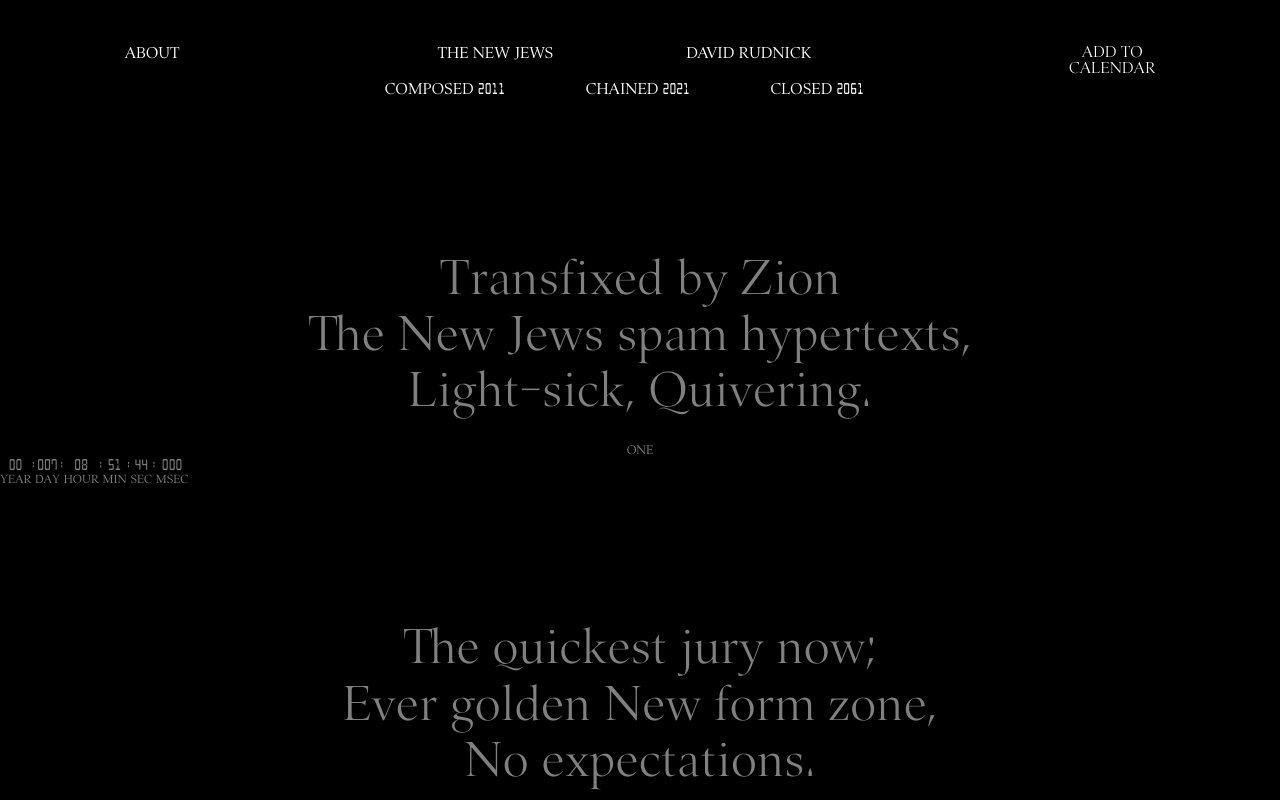
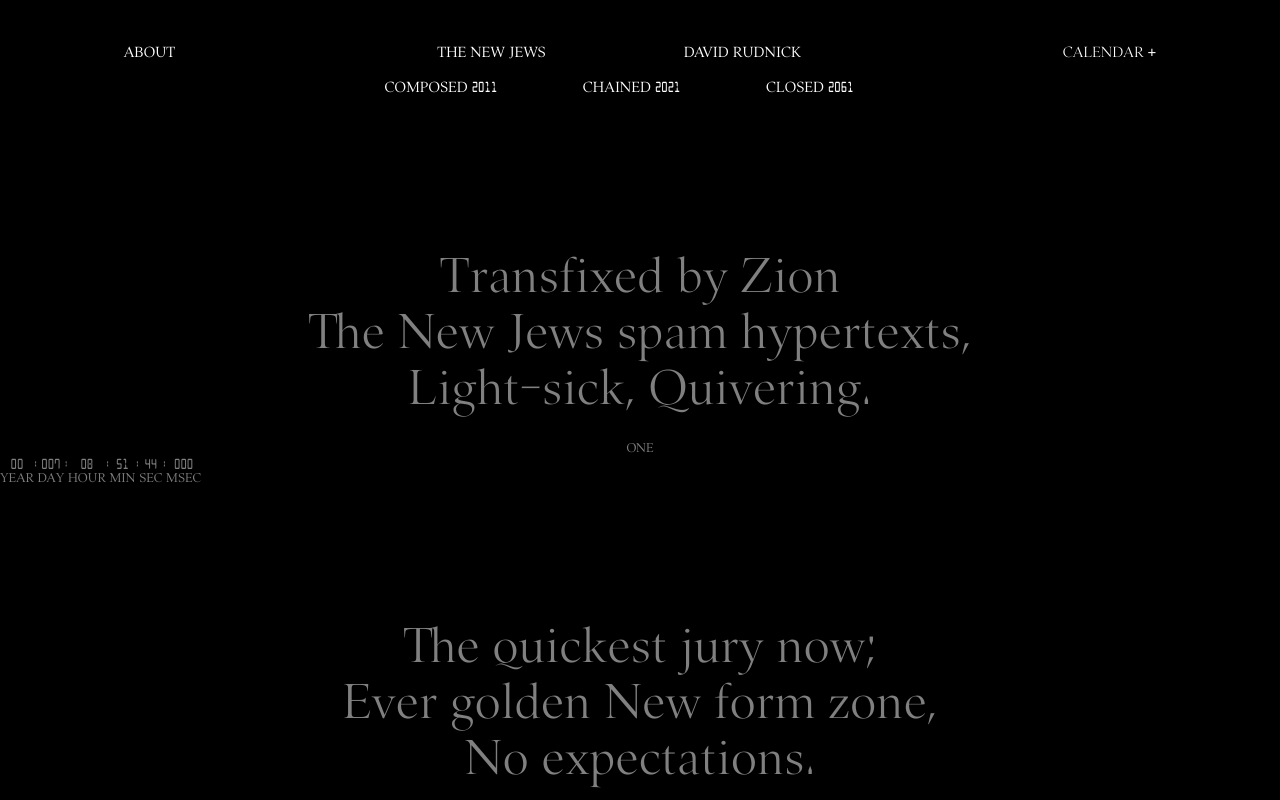
Before and after one commit to folia-app/rudnick-exodus-ii-app, a Vue app: page / in a window 1280 px wide. Shown: the top 800 px of the page. Built offline with nearby package versions, Linux system fonts and the light colour scheme.

Commit message:
touchup, calendar btn change

```diff
--- a/public/index.html
+++ b/public/index.html
@@ -23,7 +23,7 @@
           </small>
         </div>
         <a class="sm_order-first">About</a>
-        <button>Add to<br>Calendar</button>
+        <button>CALENDAR +</button>
       </header>
 
       <main id="staticMain">
--- a/src/components/PoemSection.vue
+++ b/src/components/PoemSection.vue
@@ -2,7 +2,7 @@
   section.poem-section.transition-color.duration-1000(:class="{'text-gray-500': !auctionStatus}")
     pre.text-poem-sm.lg_text-lg(v-html="poem.html")
     div
-      small.block {{ poem.label }}
+      small.block.text-sm {{ poem.label }}
 
       //- (auction asleep)
       template(v-if="auctionStatus === 0")
@@ -19,12 +19,12 @@
           //- bid
           .mx-20.leading-flat.relative
             span.text-md.md_text-lg 0.0
-            small.block.absolute.w-full.pt-8.left-0.text-base.text-white ETH
+            small.block.absolute.w-full.pt-8.left-0.text-sm.text-white.font-medium ETH
           //- bid btn
-          button.mx-10.lg_mb-7.h-30.flex.items-center.pt-2.border.border-gray-500.rounded-full.px-20.leading-flat.lg_hover_bg-white.lg_hover_text-black.focus_bg-white.focus_text-black.lg_hover_border-white.focus_border-white BID
+          button.mx-10.lg_mb-7.h-30.flex.items-center.pt-2.border.border-gray-500.rounded-full.px-20.leading-flat.lg_hover_bg-white.lg_hover_text-black.focus_bg-white.focus_text-black.lg_hover_border-white.focus_border-white.text-sm.font-medium BID
 
         //- bids list
-        ul.mt-50.flex.justify-center.mx-auto
+        ul.mt-50.flex.justify-center.mx-auto.font-medium.text-base
           .max-w-full.px-15.mx-auto.w-auto.flex.flex-col-reverse(v-if="auctionStatus", v-show="auctionStatus === 1 || bidsVisible")
             li.w-full.flex.justify-between(v-for="n in 12")
               .min-w-0.flex-auto.text-left
--- a/src/style/root.css
+++ b/src/style/root.css
@@ -31,7 +31,7 @@ html{
 }
 
 body{
-  font-size: 1.6rem;
+  font-size: 1.5rem;
   line-height: calc(37/33);
 }
 
--- a/tailwind.config.js
+++ b/tailwind.config.js
@@ -42,8 +42,8 @@ module.exports = {
     },
     fontSize: {
       // set in root.css
-      sm: '1.2rem',
-      base: '1.6rem', // design: 8px
+      sm: '1.3rem',
+      base: '1.5rem', // design: 8px
       md: '3.3rem',
       lg: '5rem', // design: 33px
       'poem-sm': 'calc(50/820 * 100vw)'
```
